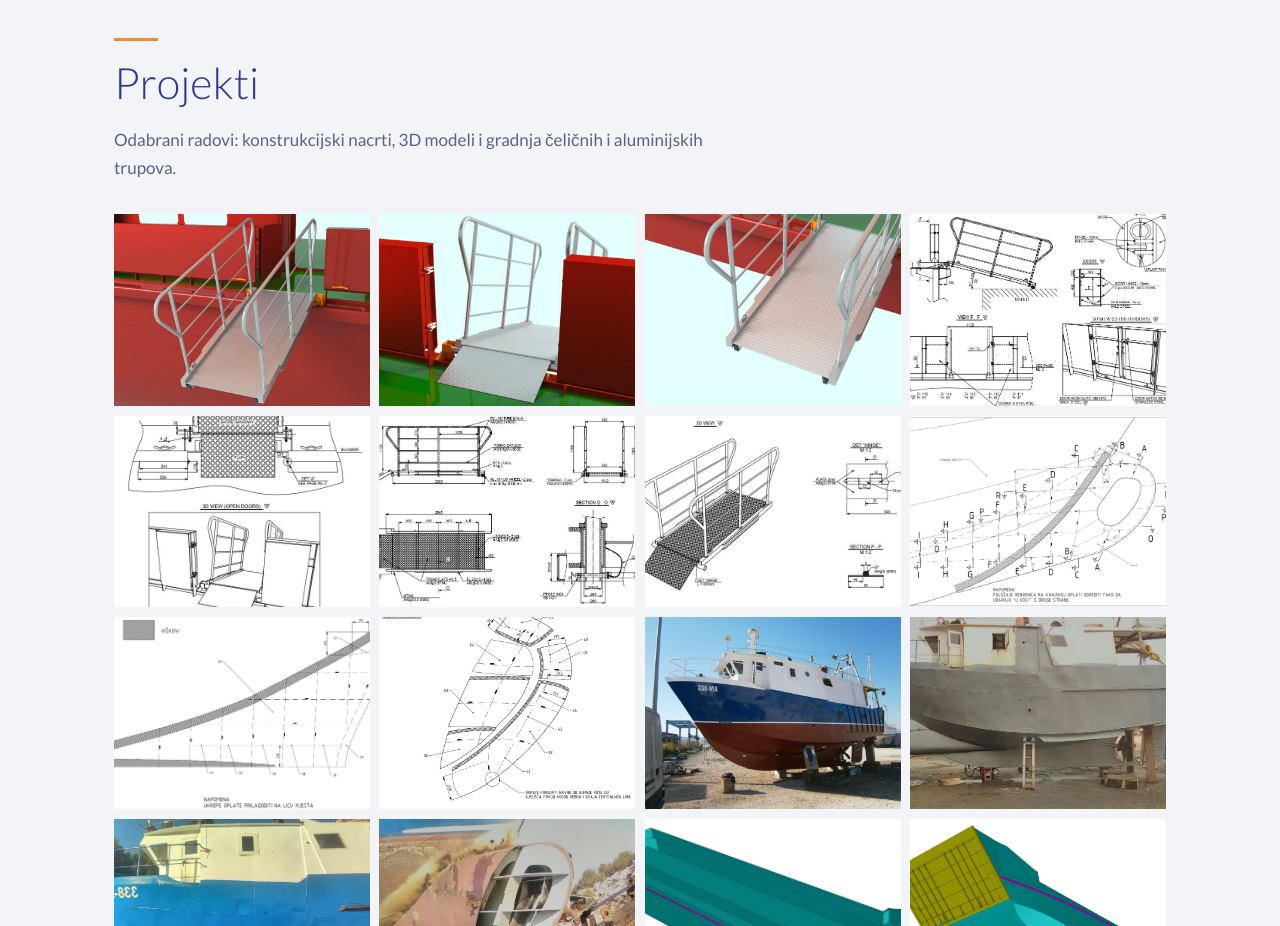
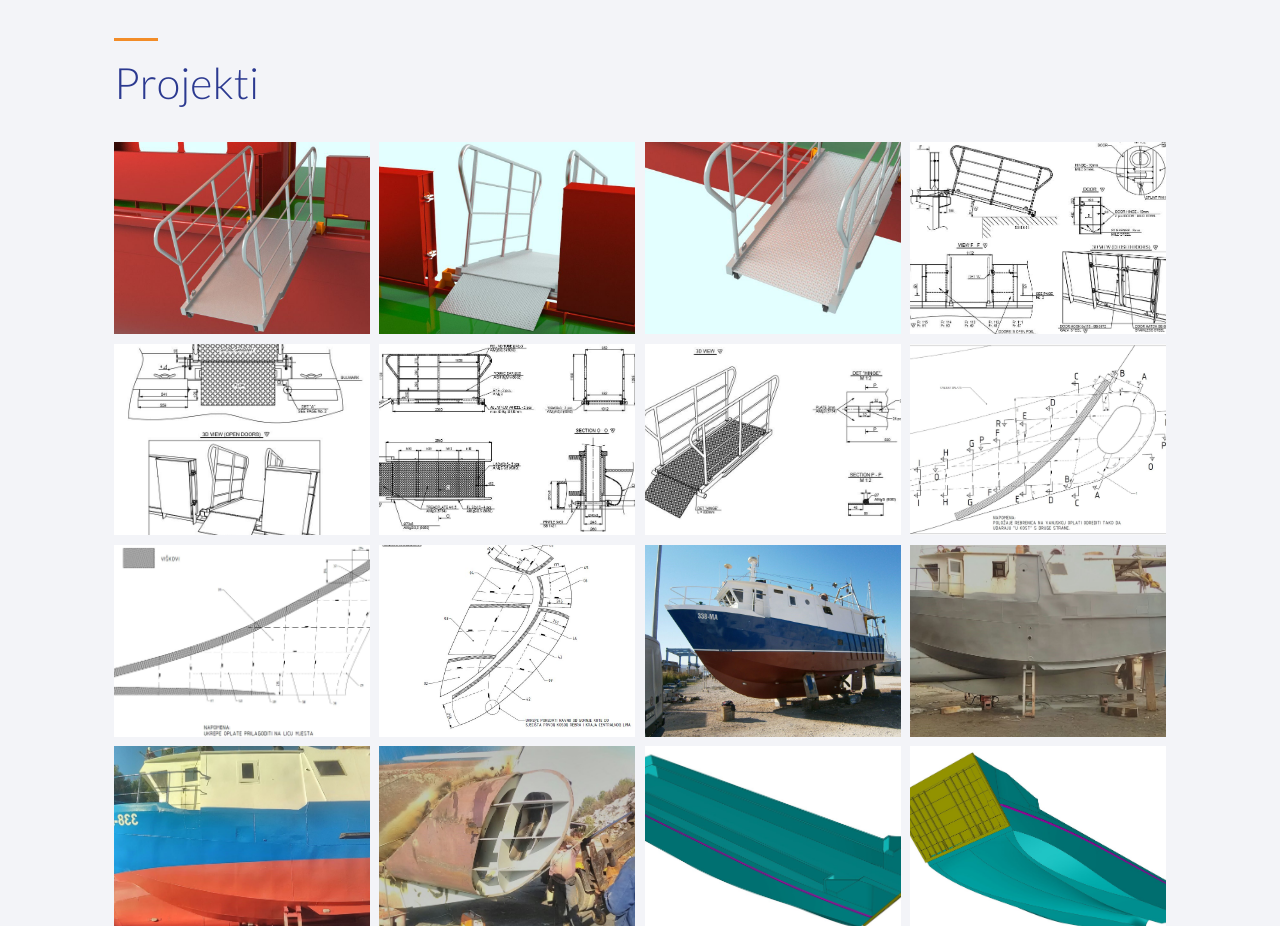
Before and after one commit to marinsdesign/web, a plain HTML site: page index.html in a window 1280 px wide. Shown: the part 1600-2526 px from the top of the page. Drawn offline with Linux system fonts and the light colour scheme.

Commit message:
Remove lead paragraph from projects section
Removed the lead paragraph from the projects section.

```diff
--- a/index.html
+++ b/index.html
@@ -193,7 +193,6 @@
   footer { border-top: 3px solid var(--accent); background: var(--brand-fill); color: rgba(255,255,255,0.8); padding: 2rem 0; font-size: 0.9rem; }
   footer .wrap { display: flex; flex-wrap: wrap; gap: 0.5rem 1.5rem; }
 
-  .lead { max-width: 62ch; color: var(--muted); margin: -1rem 0 2rem; }
   .gallery { display: grid; grid-template-columns: repeat(4, 1fr); gap: 0.6rem; }
   .gallery a { display: block; cursor: zoom-in; }
   .gallery img { width: 100%; height: auto; aspect-ratio: 4 / 3; object-fit: cover; display: block; background: var(--rule); }
@@ -352,7 +351,6 @@
   <section id="projekti">
     <div class="wrap">
       <h2><span lang="hr">Projekti</span><span lang="en">Projects</span></h2>
-      <p class="lead"><span lang="hr">Odabrani radovi: konstrukcijski nacrti, 3D modeli i gradnja čeličnih i aluminijskih trupova.</span><span lang="en">Selected work: structural drawings, 3D models and the construction of steel and aluminium hulls.</span></p>
       <div class="gallery">
         <a href="images/portfolio_01.jpg"><img src="images/portfolio_01.jpg" alt="Marins Design projekt 1" width="800" height="600" loading="lazy" decoding="async"></a>
         <a href="images/portfolio_02.jpg"><img src="images/portfolio_02.jpg" alt="Marins Design projekt 2" width="800" height="600" loading="lazy" decoding="async"></a>
```
